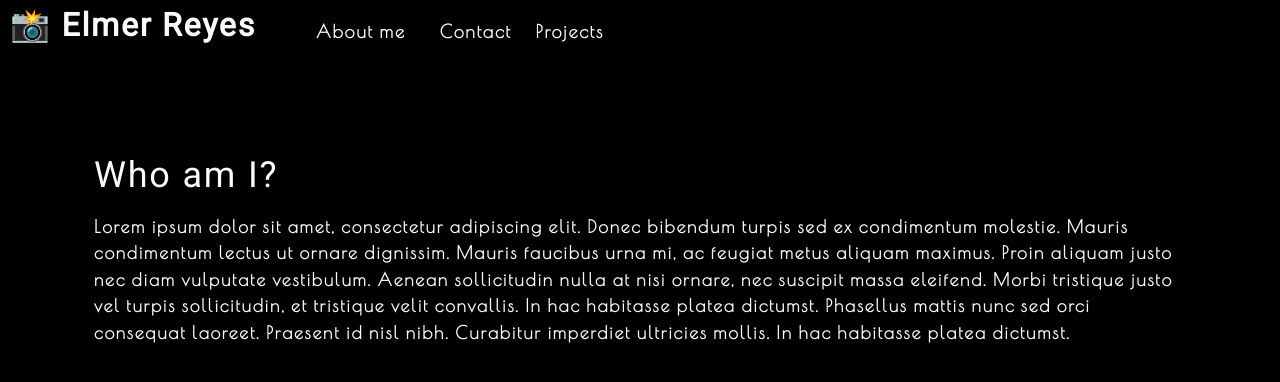
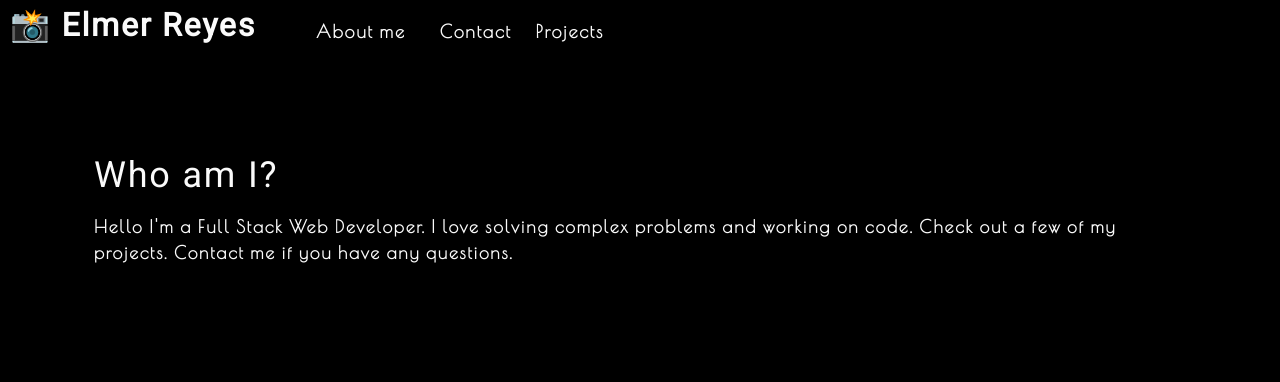
Before and after one commit to Erey2790/react-portf, a React (Create React App) app: page / in a window 1280 px wide. Shown: the top 382 px of the page. Built offline with nearby package versions, Linux system fonts and the light colour scheme.

Commit message:
updated the about me section

```diff
--- a/src/App.js
+++ b/src/App.js
@@ -1,11 +1,13 @@
 import React from 'react';
 import Nav from './components/Nav';
 import About from './components/About';
+// import profilePic from './assets/pics/image0y.jpeg';
 
 function App() {
 
   return (
     <div>
+      {/* <img src={profilePic} className="App-logo" alt="logo" /> */}
       <Nav />
       <main>
           <About />
--- a/src/components/About/index.js
+++ b/src/components/About/index.js
@@ -8,7 +8,10 @@ function About() {
       <h1 id="about">Who am I?</h1>
       <div className="my-2">
         <p>
-          Lorem ipsum dolor sit amet, consectetur adipiscing elit. Donec bibendum turpis sed ex condimentum molestie. Mauris condimentum lectus ut ornare dignissim. Mauris faucibus urna mi, ac feugiat metus aliquam maximus. Proin aliquam justo nec diam vulputate vestibulum. Aenean sollicitudin nulla at nisi ornare, nec suscipit massa eleifend. Morbi tristique justo vel turpis sollicitudin, et tristique velit convallis. In hac habitasse platea dictumst. Phasellus mattis nunc sed orci consequat laoreet. Praesent id nisl nibh. Curabitur imperdiet ultricies mollis. In hac habitasse platea dictumst.
+          Hello I'm a Full Stack Web Developer.
+          I love solving complex problems and working on code.
+          Check out a few of my projects.
+          Contact me if you have any questions.
       </p>
       </div>
     </section>
```
Also changed, not shown: src/assets/pics/image0y.jpeg (added).
